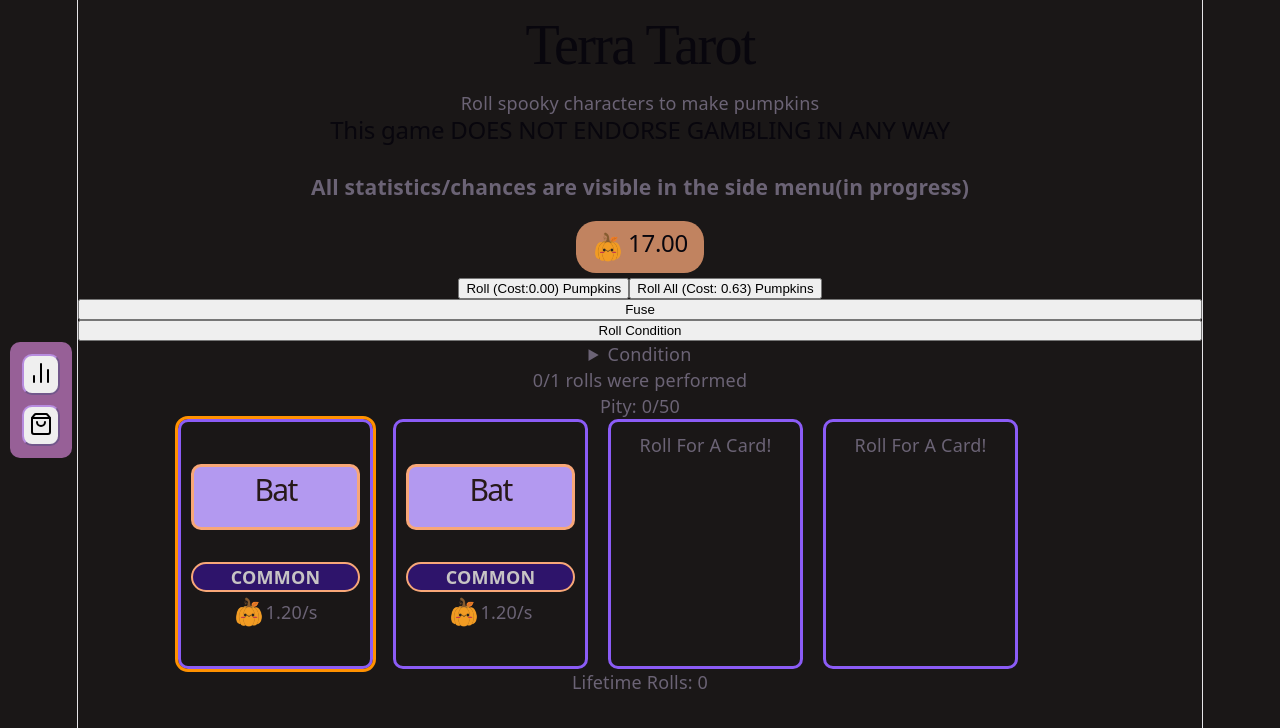
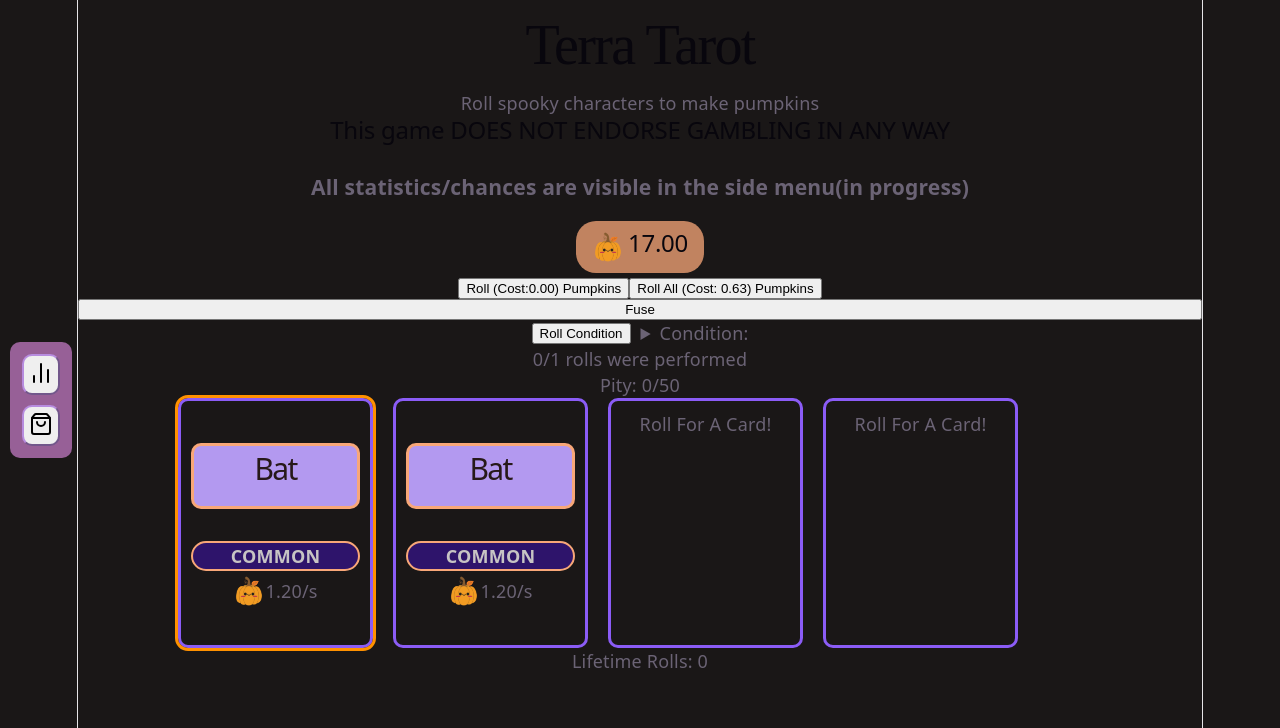
Before and after one commit to Scripting-Java/TerraTarot, a React (Vite) app: page / in a window 1280 px wide. Shown: the top 728 px of the page. Built offline with nearby package versions, Linux system fonts and the light colour scheme; a web font is replaced by a local one.

Commit message:
More styling + Made roll mode text more user friendly

```diff
--- a/src/App.css
+++ b/src/App.css
@@ -24,3 +24,20 @@ body{
 .title{
     font-family: 'Arbutus';
 }
+
+.rollCond{
+    display: flex;
+    justify-content: center;
+    align-items: center;
+    gap: 10px;
+}
+
+.rollCond details{
+    position:relative
+}
+.rollCond details[open]{
+    display: flex;
+    align-items: center;
+    justify-content: center;
+    gap: 8px;
+}
--- a/src/App.tsx
+++ b/src/App.tsx
@@ -23,6 +23,7 @@ function App() {
   const [rollCount, setRollCount] = useState(1)
   const [prevRolls, setPrevRolls] = useState(0)
   const [stats, setStats] = useState(false)
+
   function rollSlot() {
     const notPity = rollNum < 49
     setPumpkin(pumpkin - getRollCost(totRolls))
@@ -192,6 +193,16 @@ function App() {
     }
     setSlots(newSlots)
   }
+  function rollModeText(mode:string){
+    if(mode==="count")
+      return "Roll For This Many Times"
+    else if (mode==="max")
+      return "Roll As Many Times As Possible"
+    else if (mode==="allCount")
+      return "Roll This Amount Across All Slots"
+    else if (mode==="allMax")
+      return "Roll As Many Times As Possible Across All Slots"
+  }
 
   useEffect(() => {
     const int = setInterval(() => { setPumpkin(prev => prev + getIncomeCards(slots)) }, 1000)
@@ -213,15 +224,16 @@ function App() {
         <button onClick={rollAll} disabled={pumpkin < (getRollCost(totRolls) + getRollCost(totRolls + 1) + getRollCost(totRolls + 2) + getRollCost(totRolls + 3))}>Roll All (Cost: {formatMoney(getRollCost(totRolls) + getRollCost(totRolls + 1) + getRollCost(totRolls + 2) + getRollCost(totRolls + 3))}) Pumpkins</button>
       </div>
       <button onClick={fuse}>Fuse</button>
-
+      <div className='rollCond'>
       <button onClick={rollMax}>Roll Condition</button>
       <details>
-        <summary>Condition</summary>
-        <button onClick={() => { setRollMode(rollModes[rollCounter % 4]), setRollCounter(rollCounter + 1), setPrevRolls(totRolls) }}>{rollMode}</button>
+        <summary>Condition:</summary>
+        <button onClick={() => { setRollMode(rollModes[rollCounter % 4]), setRollCounter(rollCounter + 1), setPrevRolls(totRolls) }}>{rollModeText(rollMode)}</button>
         {rollMode === "count" || rollMode === "allCount" ? (
           <input type="number" value={rollCount} onChange={(n) => { setRollCount(Number(n.target.value)), setPrevRolls(totRolls) }} />
         ) : (null)}
       </details>
+      </div>
 
       {rollMode === "count" || rollMode === "allCount" ? (
         <p>{totRolls - prevRolls}/{rollCount} rolls were performed</p>
--- a/src/components/sidebar/sidebar.tsx
+++ b/src/components/sidebar/sidebar.tsx
@@ -8,7 +8,7 @@ interface Sidebar{
     setShow: React.Dispatch<React.SetStateAction<boolean>>
 }
 
-function Sidebar({show, setShow}: Sidebar){
+function Sidebar({setShow}: Sidebar){
     const [tab, setTab] = useState<"stats"|"shop"|"none">("none")
     function toggle(panel:"stats"|"shop"){
         if(tab===panel)
```
